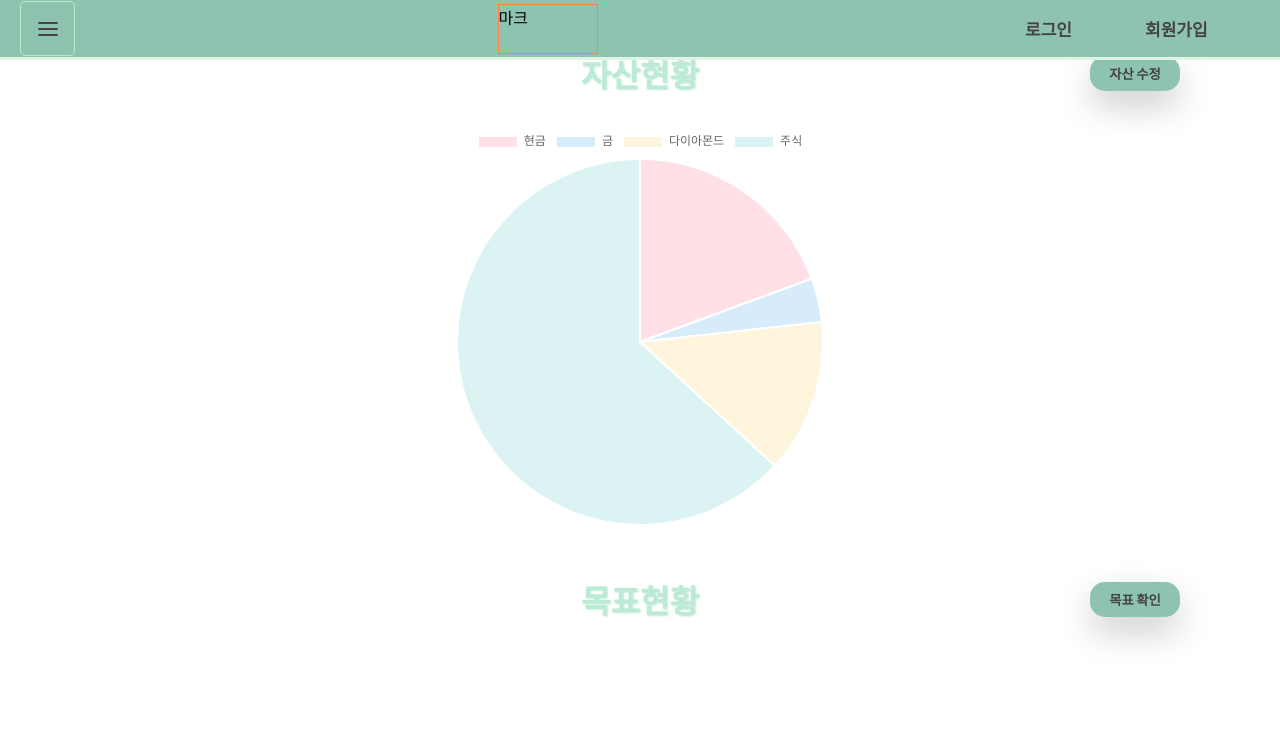
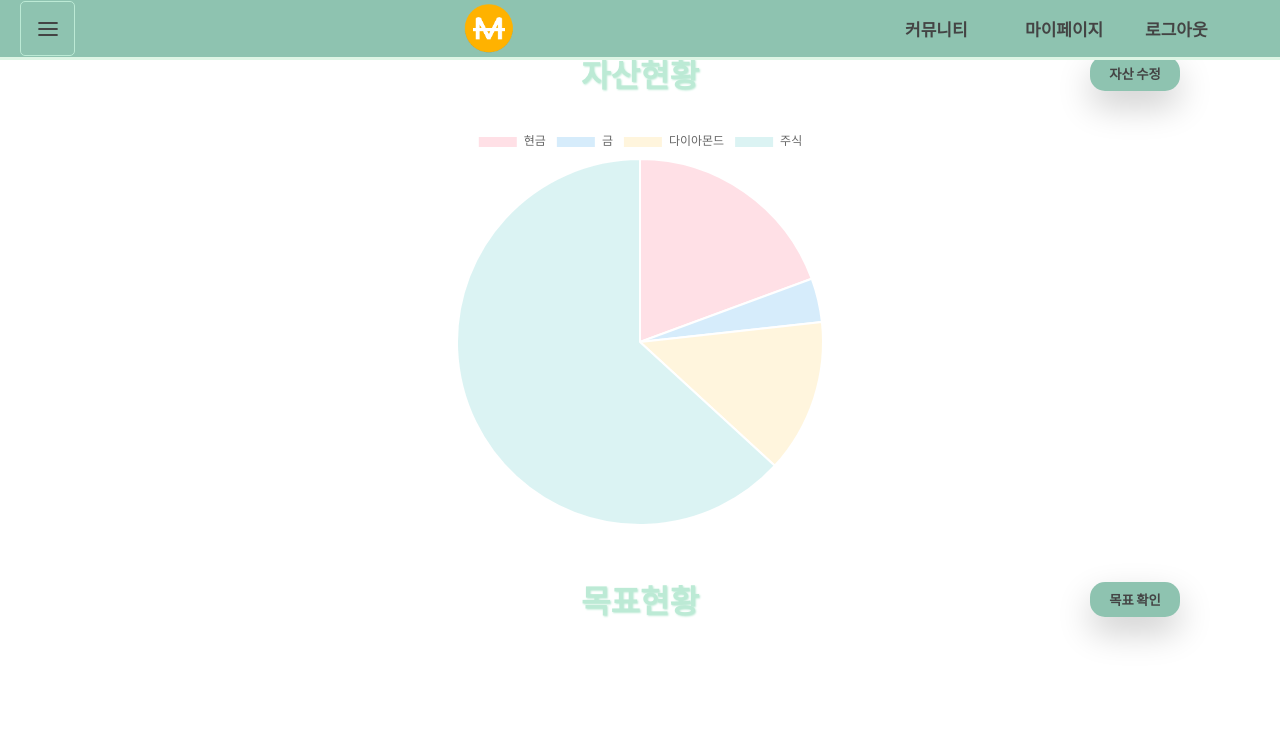
Before and after one commit to codestates-seb/seb40_main_024, a React (Create React App) app in the folder front/: page /asset in a window 1280 px wide. Shown: the top 734 px of the page. Built offline with nearby package versions, Linux system fonts and the light colour scheme.

Commit message:
feat : 마크 추가 외

```diff
--- a/front/src/Component/Board/BoardContents.js
+++ b/front/src/Component/Board/BoardContents.js
@@ -24,8 +24,6 @@ const TotalContain = styled.div`
   padding: 20px;
   height: 400px;
   width: 750px;
-  /* position: absolute;
-  top: 15%; */
   border: solid 5px #9ed5c5;
   border-radius: 10px;
   background-color: #ffff;
--- a/front/src/Component/Common/Button.js
+++ b/front/src/Component/Common/Button.js
@@ -15,6 +15,7 @@ const ButtonAA = styled.button`
   color: #444;
   background-color: #8ec3b0;
   :hover {
+    color: #fff;
     letter-spacing: 1px;
     transform: scale(1.1);
     cursor: pointer;
@@ -34,6 +35,7 @@ const ButtonBB = styled.button`
   color: #444;
   background-color: #8ec3b0;
   :hover {
+    color: #fff;
     letter-spacing: 1px;
     transform: scale(1.1);
     cursor: pointer;
@@ -55,6 +57,7 @@ const ButtonCC = styled.button`
   stroke: #000000;
   background-color: #8ec3b0;
   :hover {
+    color: #fff;
     letter-spacing: 1px;
     transform: scale(1.1);
     cursor: pointer;
@@ -210,7 +213,11 @@ export const ButtonSignup = () => {
 };
 
 export const PlusBtn = ({ HandlerAdd }) => {
-  return <ButtonBB onClick={HandlerAdd}>목표 추가</ButtonBB>;
+  return (
+    <ButtonBB onClick={HandlerAdd} style={{ marginTop: '90px' }}>
+      목표 추가
+    </ButtonBB>
+  );
 };
 
 export const SaveBtn = ({ savings }) => {
--- a/front/src/Component/Common/Navbar.js
+++ b/front/src/Component/Common/Navbar.js
@@ -3,21 +3,7 @@ import { useState } from 'react';
 // import MediaQuery from 'react-responsive';
 import { useNavigate } from 'react-router-dom';
 import MainSide from '../Home/MainSide';
-
-// const MainLongContainer = styled.div`
-//   display: flex;
-//   flex-direction: row;
-//   justify-content: space-between;
-//   width: 100%;
-//   height: 60px;
-//   padding-left: 20px;
-//   padding-right: 20px;
-//   background-color: #8ec3b0;
-//   border-bottom: 3px solid #def5e5;
-//   position: fixed;
-//   z-index: 999990;
-//   top: 0;
-// `;
+import mark from './Img/mark.png';
 
 const LongContainer = styled.div`
   display: flex;
@@ -34,26 +20,18 @@ const LongContainer = styled.div`
   top: 0;
 `;
 
-// const MiniContainer = styled.div`
-//   display: flex;
-//   flex-direction: row;
-//   justify-content: space-between;
-//   width: 900px;
-//   height: 60px;
-//   padding-left: 20px;
-//   padding-right: 20px;
-//   background-color: #8ec3b0;
-//   border-bottom: 3px solid #def5e5;
-// `;
-
 const MarkBox = styled.div`
   display: flex;
   flex-direction: row;
   margin-top: auto;
   margin-bottom: auto;
-  width: 100px;
+  z-index: 9999999;
+  width: 50px;
   height: 50px;
-  border: 1px solid #ff8040;
+  margin: 4px;
+  background-image: url(${mark});
+  background-position: top center;
+  background-size: cover;
   cursor: pointer;
 `;
 
@@ -248,7 +226,7 @@ export const LongNavbarBox = () => {
           <Hamburger></Hamburger>
           <Hamburger></Hamburger>
         </HamburgerBox>
-        <MarkBox onClick={() => navigate('/')}>마크</MarkBox>
+        <MarkBox onClick={() => navigate('/')}></MarkBox>
         <ButtonBox>
           <Button onClick={() => navigate('/login')}>로그인</Button>
           <Button onClick={() => navigate('/signup')}>회원가입</Button>
@@ -301,7 +279,7 @@ export const LongLoginNavbarBox = () => {
           <Hamburger></Hamburger>
           <Hamburger></Hamburger>
         </HamburgerBox>
-        <MarkBox onClick={() => navigate('/')}>마크</MarkBox>
+        <MarkBox onClick={() => navigate('/')}></MarkBox>
         <ButtonBox>
           <Button onClick={() => navigate('/freeboard')}>커뮤니티</Button>
           <Button onClick={() => navigate('/mypage')}>마이페이지</Button>
--- a/front/src/Component/Home/MainSide.js
+++ b/front/src/Component/Home/MainSide.js
@@ -1,7 +1,7 @@
 import { Link } from 'react-scroll';
 import styled from 'styled-components';
 import { useNavigate } from 'react-router-dom';
-
+import mark from '../Common/Img/mark.png';
 // eslint-disable-next-line no-unused-vars
 const Div = styled.div`
   display: flex;
@@ -44,10 +44,14 @@ const MarkBox = styled.div`
   flex-direction: row;
   margin-top: auto;
   margin-bottom: auto;
-  margin-right: 20px;
-  width: 100px;
+  z-index: 9999999;
+  width: 50px;
   height: 50px;
-  border: 1px solid #ff8040;
+  margin: 4px;
+  /* border: 1px solid #ff8040; */
+  background-image: url(${mark});
+  background-position: top center;
+  background-size: cover;
   cursor: pointer;
 `;
 
@@ -55,7 +59,7 @@ const Side = () => {
   const navigate = useNavigate();
   return (
     <Div>
-      <MarkBox onClick={() => navigate('/')}>마크</MarkBox>
+      <MarkBox onClick={() => navigate('/')}></MarkBox>
       <Link to="1" spy={true} smooth={true} className="test">
         <TextType>호주머니</TextType>
       </Link>
--- a/front/src/Pages/Asset/Asset.js
+++ b/front/src/Pages/Asset/Asset.js
@@ -1,6 +1,6 @@
 import styled from 'styled-components';
 import { Pie } from 'react-chartjs-2';
-import { LongNavbarBox } from '../../Component/Common/Navbar';
+import { LongLoginNavbarBox } from '../../Component/Common/Navbar';
 import { AssetBdata } from '../../Component/Asset/Asset_B_Data';
 import { Chart as ChartJS, ArcElement, Tooltip, Legend } from 'chart.js';
 import { AssetAdata } from '../../Component/Asset/Asset_A_Data';
@@ -62,7 +62,7 @@ const AssetExchange = styled.div`
 function Asset() {
   return (
     <MainPie>
-      <LongNavbarBox />
+      <LongLoginNavbarBox />
       <Header>
         <H1>자산현황</H1>
         <div>
--- a/front/src/Pages/Asset/AssetChange.js
+++ b/front/src/Pages/Asset/AssetChange.js
@@ -1,6 +1,6 @@
 import { useNavigate } from 'react-router-dom';
 import styled from 'styled-components';
-import { LongNavbarBox } from '../../Component/Common/Navbar';
+import { LongLoginNavbarBox } from '../../Component/Common/Navbar';
 import { AssetchangeBtn, ModifyBtn } from '../../Component/Common/Button';
 import { Fade } from 'react-awesome-reveal';
 
@@ -84,7 +84,7 @@ function AssetChange() {
   const navigate = useNavigate();
   return (
     <>
-      <LongNavbarBox />
+      <LongLoginNavbarBox />
       <Header>
         <Fade cascade duration="1300">
           <h1>🚨 주의사항 🚨</h1>
--- a/front/src/Pages/Asset/AssetTargetPage.js
+++ b/front/src/Pages/Asset/AssetTargetPage.js
@@ -4,7 +4,7 @@ import { AssetBdata } from '../../Component/Asset/Asset_B_Data';
 import AssetSetting from '../../Component/Asset/AssetSetting';
 import { PlusBtn } from '../../Component/Common/Button';
 import {
-  LongNavbarBox,
+  LongLoginNavbarBox,
   // ,MiniNavbarBox
 } from '../../Component/Common/Navbar';
 
@@ -53,17 +53,16 @@ const BoxContain = styled.div`
 
 const AssetTargetPage = () => {
   const [countList, setCountList] = useState([0]);
-
+  console.log('countList', countList.length);
   const HandlerAdd = () => {
     let countArr = [...countList];
     let counter = countArr.slice(-1)[0];
     counter += 1;
-    countArr.push(counter); // index 사용 X
+    countArr.push(counter.length); // index 사용 X
     // countArr[counter] = counter	// index 사용 시 윗줄 대신 사용
     console.log('countArr', countArr);
     setCountList(countArr);
   };
-
   const HandlerRemove = (id) => {
     setCountList(countList.filter((user) => user.id !== id));
     console.log('handler', countList);
@@ -88,10 +87,10 @@ const AssetTargetPage = () => {
     percentage = 0;
   }
 
-  console.log(`percentage: ${percentage}`);
-  console.log(`goal: ${goal}`);
-  console.log(`extended: ${extended}`);
-  console.log(`period: ${period}`);
+  // console.log(`percentage: ${percentage}`);
+  // console.log(`goal: ${goal}`);
+  // console.log(`extended: ${extended}`);
+  // console.log(`period: ${period}`);
   // console.log(`savings: ${savings}`);
   const HandlerAddCount = () => {
     let countArr = countArr + 1;
@@ -100,7 +99,7 @@ const AssetTargetPage = () => {
 
   return (
     <>
-      <LongNavbarBox />
+      <LongLoginNavbarBox />
       {/* <MiniNavbarBox /> */}
       <PageContain>
         <ChartContain className="ScrollActive">
@@ -112,7 +111,17 @@ const AssetTargetPage = () => {
           />
         </ChartContain>
         <div className="Contain">
-          <PlusBtn HandlerAdd={HandlerAdd} />
+          {countList.length === 6 ? (
+            <>
+              <PlusBtn disabled />
+            </>
+          ) : (
+            <>
+              <PlusBtn HandlerAdd={HandlerAdd} />
+            </>
+          )}
+
+          {/* <PlusBtn HandlerAdd={HandlerAdd} /> */}
           <BoxContain>
             {countList.map((count, id) => (
               <AssetSetting
--- a/front/src/Pages/Member/InfoPage.js
+++ b/front/src/Pages/Member/InfoPage.js
@@ -1,6 +1,6 @@
 import styled from 'styled-components';
 import {
-  LongNavbarBox,
+  LongLoginNavbarBox,
   // , MiniNavbarBox
 } from '../../Component/Common/Navbar';
 import MyInfoUpdate from '../../Component/Member/MyInfoUpdate';
@@ -21,7 +21,7 @@ const InfoContain = styled.div`
 const InfoPage = () => {
   return (
     <>
-      <LongNavbarBox />
+      <LongLoginNavbarBox />
       {/* <MiniNavbarBox /> */}
       <InfoContain>
         <MyInfoUpdate />
--- a/front/src/Pages/Member/MyPage.js
+++ b/front/src/Pages/Member/MyPage.js
@@ -1,7 +1,7 @@
 import styled from 'styled-components';
 import MyInfo from '../../Component/Member/MyInfo';
 import {
-  LongNavbarBox,
+  LongLoginNavbarBox,
   // , MiniNavbarBox
 } from '../../Component/Common/Navbar';
 
@@ -17,7 +17,7 @@ const MyPageContain = styled.div`
 const MyPage = () => {
   return (
     <>
-      <LongNavbarBox />
+      <LongLoginNavbarBox />
       {/* <MiniNavbarBox /> */}
       <MyPageContain>
         <MyInfo />
```
Also changed, not shown: front/src/Component/Common/Img/mark.png (added).
